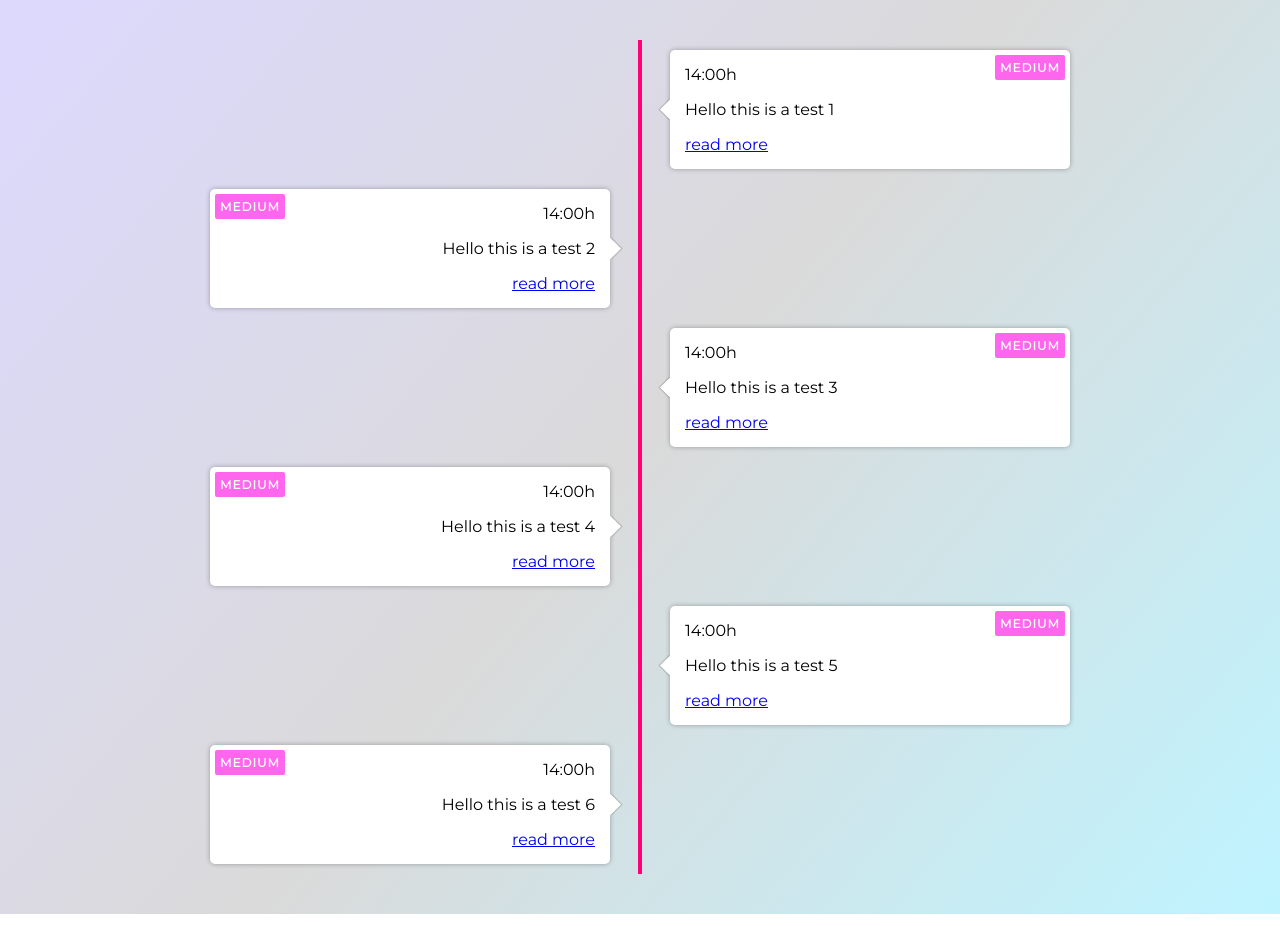
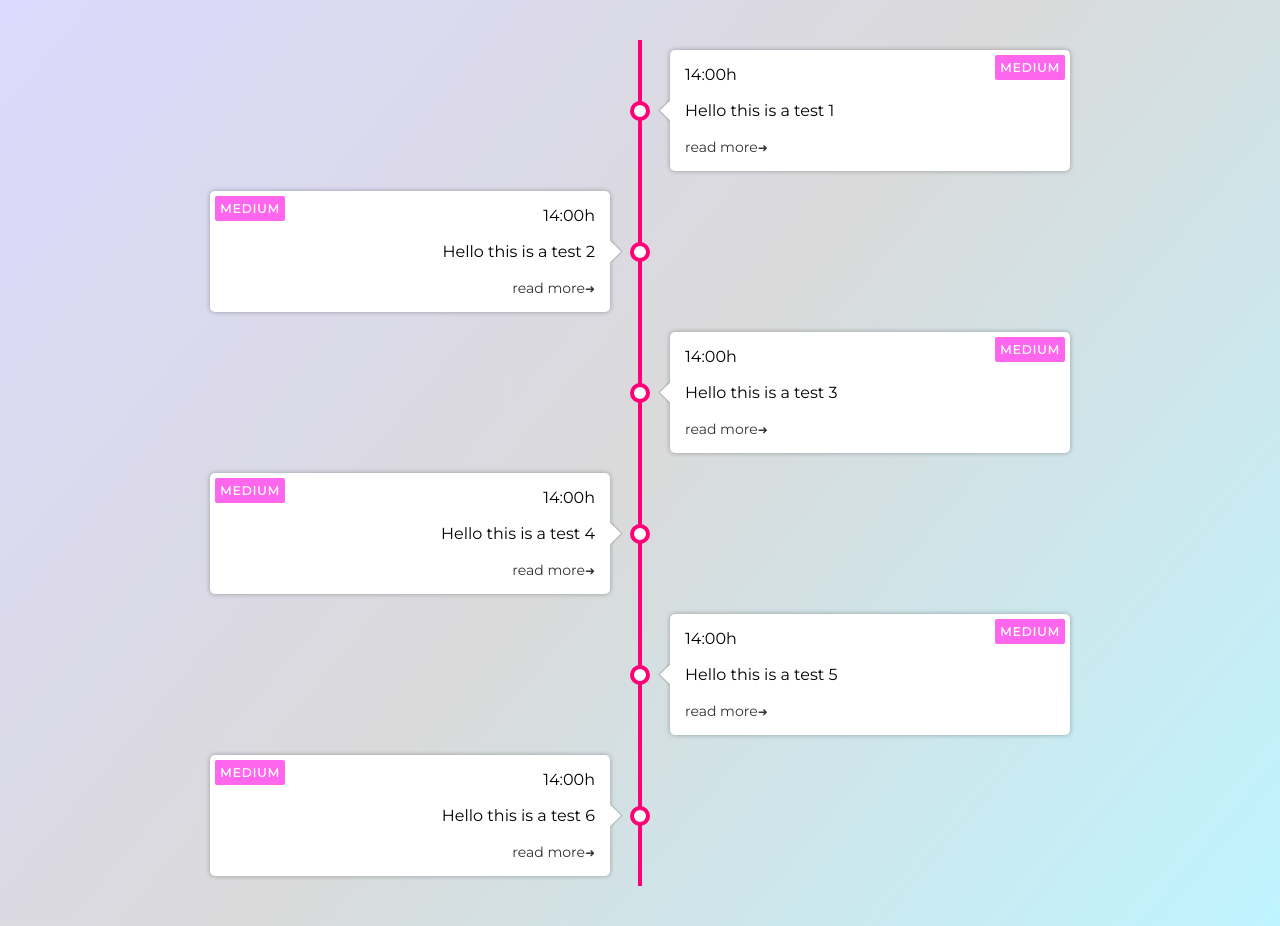
Before and after one commit to PatriciaCostalonga/notification-timeline, a React (Create React App) app: page / in a window 1280 px wide. Built offline with nearby package versions, Linux system fonts and the light colour scheme.

Commit message:
Update App.css

```diff
--- a/src/App.css
+++ b/src/App.css
@@ -39,6 +39,7 @@ h1{
   width: 4px;
   height: 100%;
   left: calc(50% - 2px);
+  z-index: 2;
 }
 
 .timeline-item{
@@ -112,3 +113,48 @@ h1{
   left: auto;
   right: 5px;
 }
+
+.timeline-item-content .time{
+  color: #777;
+  font-size: 12px;
+}
+
+.timeline-item-content p{
+  font-size: 16px;
+  line-height: 24px;
+  margin: 15px 0;
+  max-width: 250px;
+}
+
+.timeline-item-content a{
+  color: #333;
+  text-decoration: none;
+  font-size: 14px;
+}
+
+.timeline-item-content a::after{
+  content: '➜';
+  font-size: 12px;
+}
+
+.timeline-item-content .circle{
+  background-color: #fff;
+  border: 4px solid #ff0077;
+  border-radius: 50%;
+  position: absolute;
+  top: calc(50% - 10px);
+  right: -40px;
+  width: 20px;
+  height: 20px;
+  z-index: 100;
+}
+
+.timeline-item:nth-child(odd) .timeline-item-content .circle{
+  right: auto;
+  left: -40px;
+}
+
+/* mobile */
+@media only screen and (max-width: 767px){
+
+}
```
